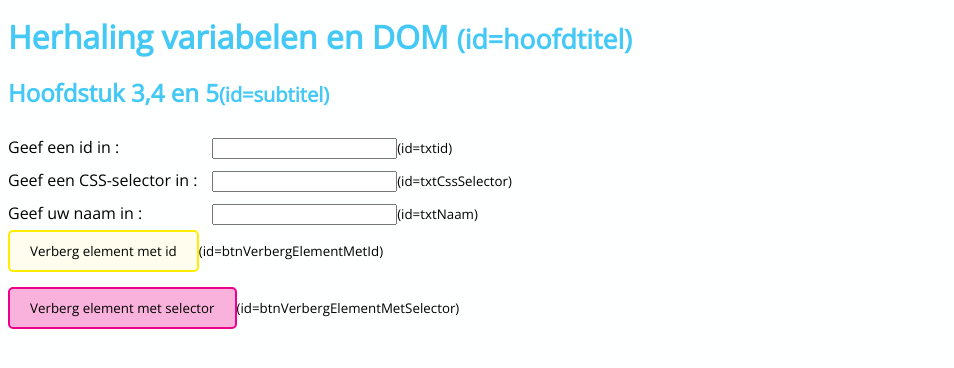
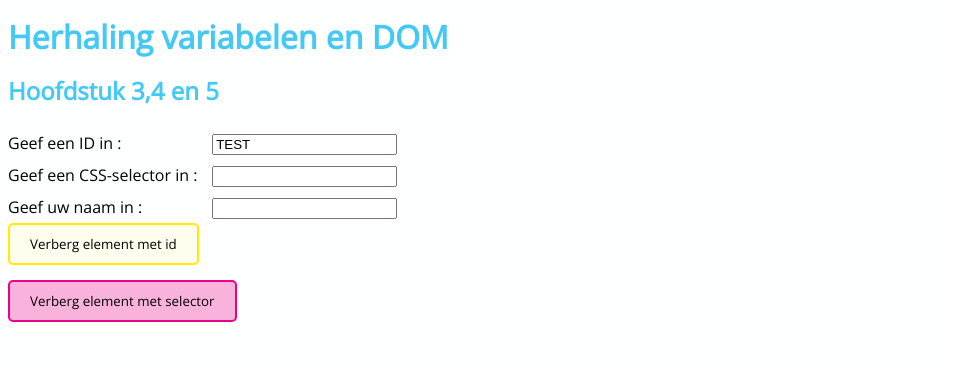
Before and after one commit to duncan-ryckaert/Programmeren2---Oefening1, a plain HTML site: page index.html in a window 1280 px wide. Shown: the full height of the page, 0-954 px from the left. Drawn offline with nearby package versions, Linux system fonts and the light colour scheme.

Commit message:
js changes

```diff
--- a/index.html
+++ b/index.html
@@ -13,23 +13,23 @@
 
 <body>
   <img src="img/logohowest.png" alt="LogoHowest" class='float-right' />
-  <h1 id="hoofdtitel">Herhaling variabelen en DOM <small>(id=hoofdtitel)</small></h1>
-  <h2 id="subtitel">Hoofdstuk 3,4 en 5<small>(id=subtitel)</small> </h2>
+  <h1 id="hoofdtitel">Herhaling variabelen en DOM </h1>
+  <h2 id="subtitel">Hoofdstuk 3,4 en 5 </h2>
 
   <div>
-    <label for="txtId">Geef een id in :</label>
-    <input id="txtId" type="text" /><small>(id=txtid)</small> <br />
+    <label for="txtId">Geef een ID in :</label>
+    <input id="txtId" type="text" /> <br />
     <label for="txtCssSelector">Geef een CSS-selector in :</label>
-    <input id="txtCssSelector" type="text" /><small>(id=txtCssSelector)</small><br />
+    <input id="txtCssSelector" type="text" /><br />
 
     <label for="txtNaam">Geef uw naam in :</label>
-    <input id="txtNaam" type="text" /><small>(id=txtNaam)</small>
+    <input id="txtNaam" type="text" />
   </div>
   <button id="btnVerbergElementMetId" class="btn-yellow">Verberg element met
-    id</button><small>(id=btnVerbergElementMetId)</small>
+    id</button>
   <br />
   <button id="btnVerbergElementMetSelector" class="btn-pink">Verberg element met
-    selector</button><small>(id=btnVerbergElementMetSelector)</small>
+    selector</button>
 
   <div id="divFeedback"></div>
 
--- a/js/script.js
+++ b/js/script.js
@@ -2,24 +2,38 @@
 window.addEventListener('load', Initieer);
 
 // Globale Variabelen
+var divFeedback;
+var btnVerbergElementMetId;
+var btnVerbergElementMetSelector;
 
 
 // StartUP
 function Initieer() {
-  // Lokale variabelen
+    // Lokale variabelen
+    var txtId;
+    var txtNaam;
+    var txtCssSelector;
 
-  // Inlezen DOM-elementen
+    // Inlezen DOM-elementen
+    txtId = document.getElementById("txtId");
+    txtNaam = document.getElementById("txtNaam");
+    txtCssSelector = document.getElementById("txtCssSelector");
+    txtId.value = "TEST";
 
 
-  // Toevoegen Event-Listeners
+    // Toevoegen Event-Listeners
+    btnVerbergElementMetId.addEventListener("click", ToonVerbergElementViaId);
+    btnVerbergElementMetSelector.addEventListener("click", ToonVerbergElementViaSelector);
+
+}
+
+function ToonVerbergElementViaId()
+{
 
 
 }
 
-function ToonVerbergElementViaId() {
+function ToonVerbergElementViaSelector()
+{
 
 }
-
-function ToonVerbergElementViaSelector() {
-
-}
```
